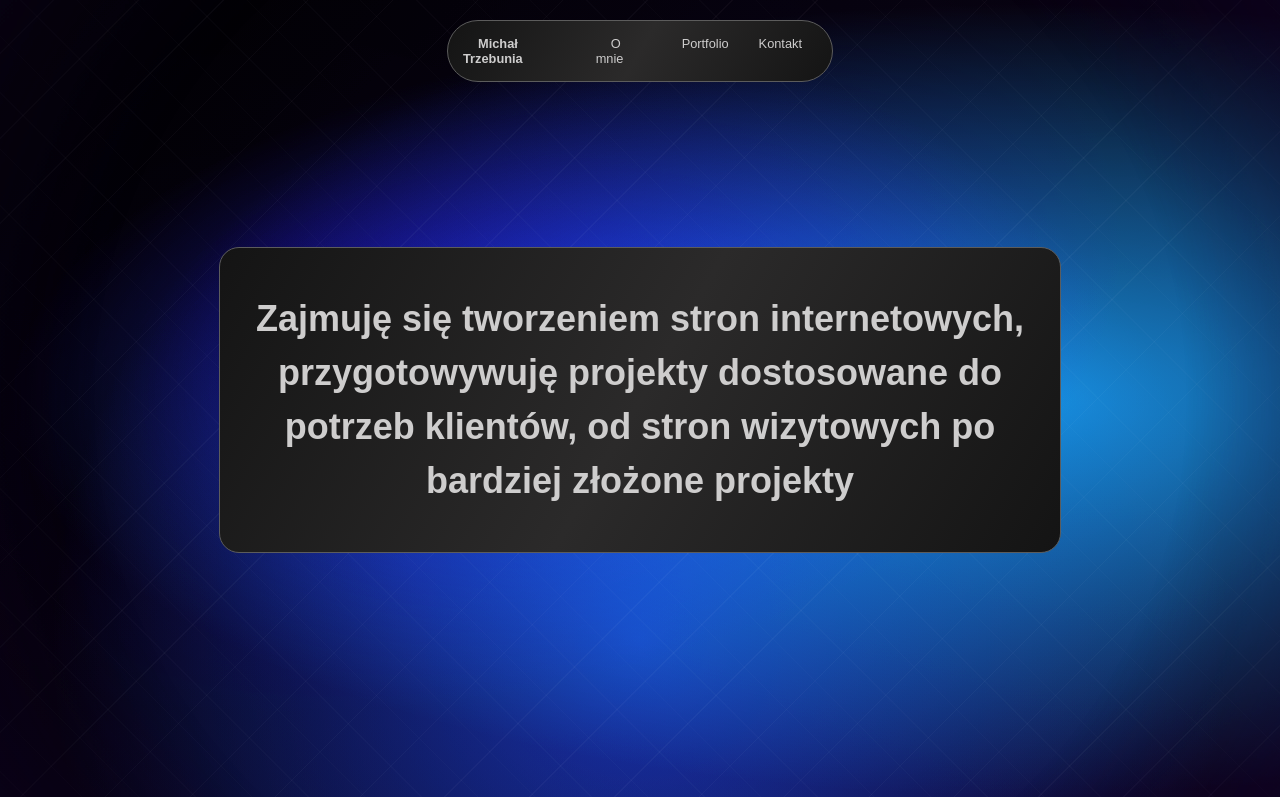
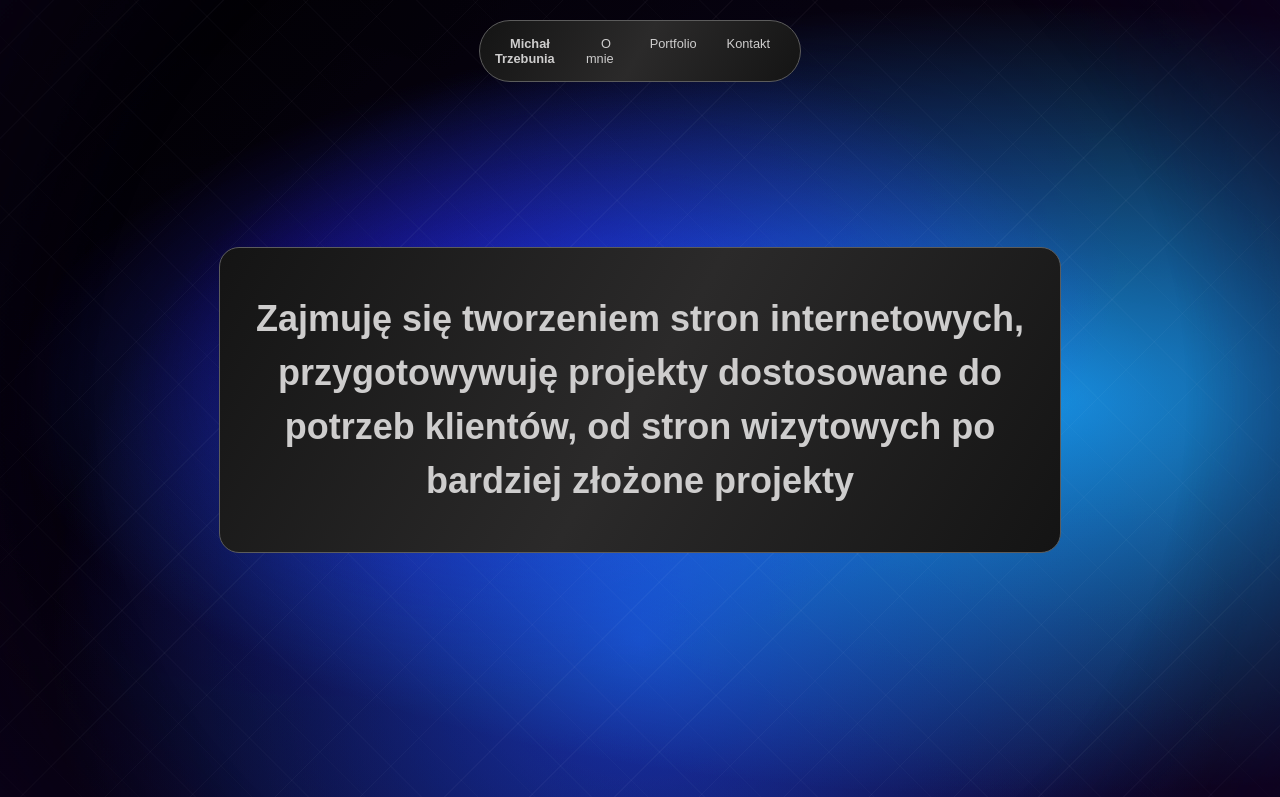
Before and after one commit to Misziiii/stronainformacyjna, a plain HTML site: page index.html in a window 1280 px wide. Shown: the top 797 px of the page. Drawn offline with Linux system fonts and the light colour scheme.

Commit message:
Add files via upload

```diff
--- a/style.css
+++ b/style.css
@@ -14,14 +14,14 @@ body {
 
 }
 .navbar {
-    font-size: clamp(0.75rem, 1vw, 1rem);
+    font-size: clamp(0.85rem, 1vw, 1.15rem);
     border: 1px solid #5c5c5c;
     background: linear-gradient(120deg, #141414, #2b2a2a, #141414);
     z-index: 1000;
     border-radius: 100px;
     position: fixed;
     top: 20px;
-    width: 30vw;
+    width: 25vw;
     left: 50%;
     transform: translateX(-50%);
 }
```
